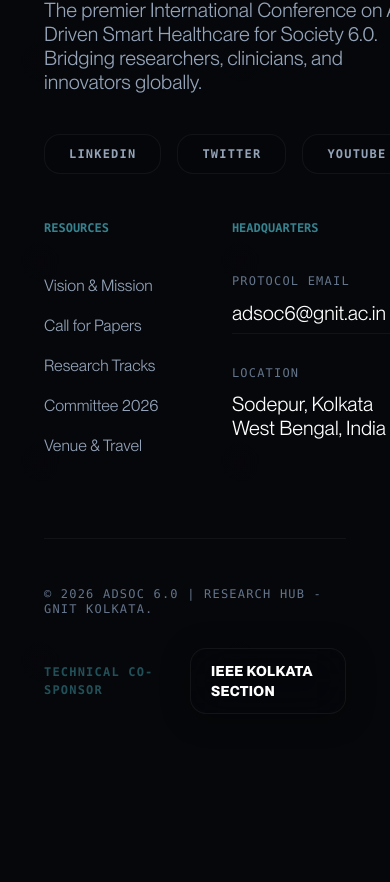
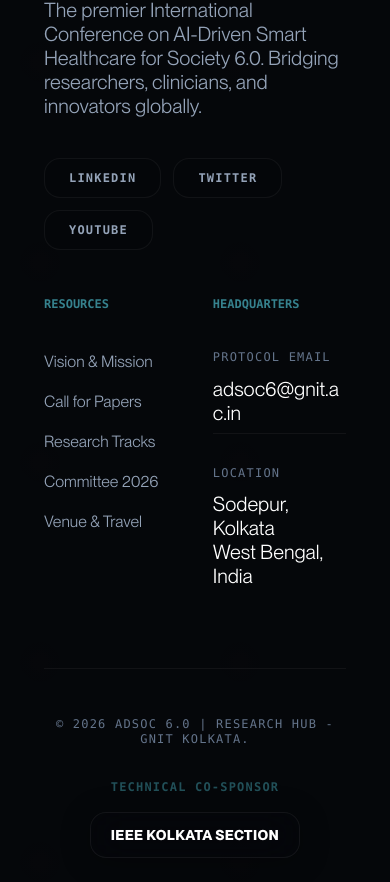
Before and after one commit to WEFIK-INTERNATIONAL/AdSoc6, a Next.js app: page /venue in a window 390 px wide. Shown: the part 1775-2657 px from the top of the page. Before the commit the page ends 2537 px from the top, so only its background shows below. Built offline with nearby package versions, Linux system fonts and the light colour scheme.

Commit message:
chore: fix the styling of the footer

```diff
--- a/src/components/layout/Footer.js
+++ b/src/components/layout/Footer.js
@@ -6,11 +6,11 @@ export default function Footer() {
   return (
     <footer className="bg-background pt-24 pb-12 px-6 relative overflow-hidden border-t border-primary/10">
       {/* Background Decorative */}
-      <div className="absolute inset-0 medical-grid opacity-20"></div>
-      <div className="absolute top-0 left-0 w-full h-[1px] bg-gradient-to-r from-transparent via-primary/20 to-transparent"></div>
-      <div className="absolute top-0 right-0 w-[400px] h-[400px] bg-primary/5 rounded-full blur-[100px] -z-10"></div>
+      <div className="absolute inset-0 medical-grid opacity-20 pointer-events-none"></div>
+      <div className="absolute top-0 left-0 w-full h-[1px] bg-gradient-to-r from-transparent via-primary/20 to-transparent pointer-events-none"></div>
+      <div className="absolute top-0 right-0 w-[400px] h-[400px] bg-primary/5 rounded-full blur-[100px] -z-10 pointer-events-none"></div>
 
-      <div className="container mx-auto max-w-7xl">
+      <div className="container mx-auto max-w-7xl relative z-10">
         <div className="grid md:grid-cols-4 gap-12 mb-20">
           <div className="col-span-2">
             <div className="flex items-center gap-4 mb-8">
@@ -29,9 +29,9 @@ export default function Footer() {
               The premier International Conference on AI-Driven Smart Healthcare for Society 6.0.
               Bridging researchers, clinicians, and innovators globally.
             </p>
-            <div className="flex gap-4">
+            <div className="flex flex-wrap gap-3 md:gap-4">
               {['LinkedIn', 'Twitter', 'YouTube'].map((social) => (
-                <div key={social} className="px-6 py-2.5 rounded-2xl border border-white/5 text-slate-400 mono text-[9px] font-bold tracking-[2px] hover:border-primary/50 hover:text-white transition-all cursor-pointer bg-background/5">
+                <div key={social} className="px-6 py-2.5 rounded-2xl border border-white/5 text-slate-400 mono text-[9px] font-bold tracking-[2px] hover:border-primary/50 hover:text-white transition-all cursor-pointer bg-background/5 text-center">
                   {social.toUpperCase()}
                 </div>
               ))}
@@ -52,9 +52,9 @@ export default function Footer() {
           <div>
             <h4 className="mono text-primary mb-10 font-bold tracking-[4px] text-[10px]">HEADQUARTERS</h4>
             <div className="space-y-8">
-              <div>
+              <div className="break-words">
                 <p className="text-[9px] mono text-slate-500 mb-3 font-bold tracking-[2px]">PROTOCOL EMAIL</p>
-                <p className="text-white text-lg font-body border-b border-white/5 pb-2">adsoc6@gnit.ac.in</p>
+                <p className="text-white text-lg font-body border-b border-white/5 pb-2 break-all">adsoc6@gnit.ac.in</p>
               </div>
               <div>
                 <p className="text-[9px] mono text-slate-500 mb-3 font-bold tracking-[2px]">LOCATION</p>
@@ -65,13 +65,13 @@ export default function Footer() {
         </div>
 
         <div className="pt-12 border-t border-white/5 flex flex-col md:flex-row justify-between items-center gap-8">
-          <p className="text-[10px] text-slate-500 mono tracking-widest font-bold">
+          <p className="text-[10px] text-slate-500 mono tracking-widest font-bold text-center md:text-left leading-relaxed">
             &copy; 2026 ADSoC 6.0 | RESEARCH HUB - GNIT KOLKATA.
           </p>
-          <div className="flex items-center gap-8">
-            <span className="mono text-[10px] text-primary/60 font-bold uppercase tracking-[3px]">TECHNICAL CO-SPONSOR</span>
-            <div className="px-5 py-3 glass-dark border border-white/10 rounded-2xl flex items-center gap-4">
-              <span className="text-sm font-bold text-white tracking-wide">IEEE KOLKATA SECTION</span>
+          <div className="flex flex-col md:flex-row items-center gap-4 md:gap-8">
+            <span className="mono text-[10px] text-primary/60 font-bold uppercase tracking-[3px] text-center">TECHNICAL CO-SPONSOR</span>
+            <div className="px-5 py-3 glass-dark border border-white/10 rounded-2xl flex items-center gap-4 w-full justify-center md:w-auto">
+              <span className="text-sm font-bold text-white tracking-wide text-center">IEEE KOLKATA SECTION</span>
             </div>
           </div>
         </div>
```
